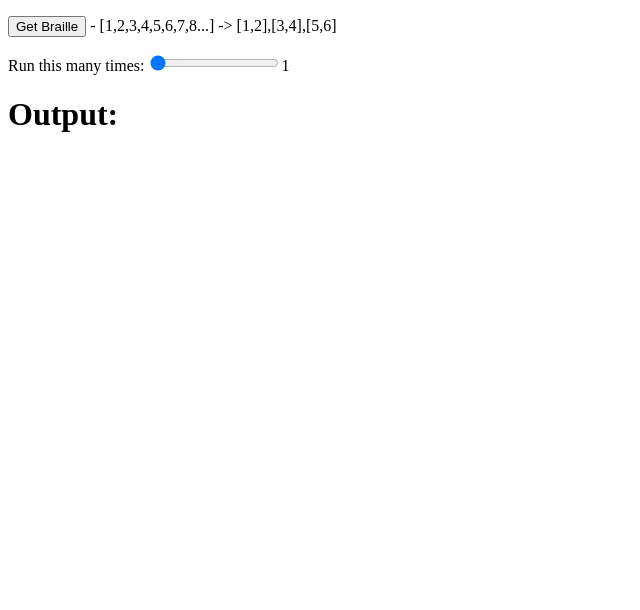
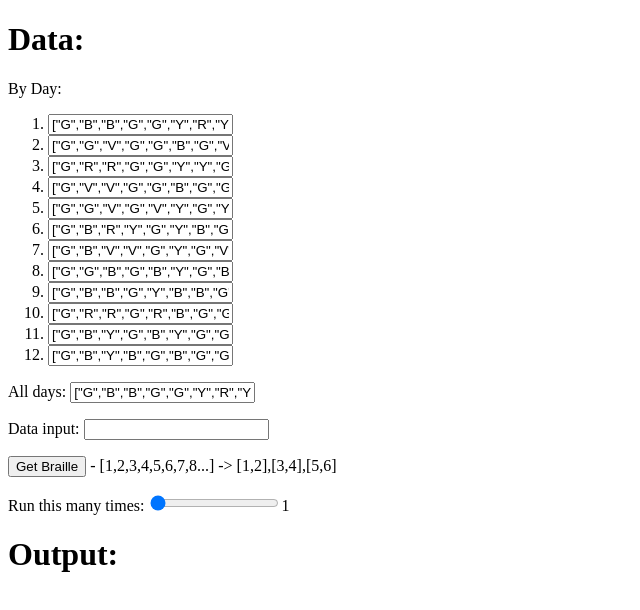
Before and after one commit to kadjar/CAH_foolery, a plain HTML site: page index.html in a window 1280 px wide. Shown: the whole page, without its empty margins (0-640 px from the left). Drawn offline with Linux system fonts and the light colour scheme.

Commit message:
manual input

```diff
--- a/index.html
+++ b/index.html
@@ -12,6 +12,12 @@
 
   <p>Offset (ignore this slider for now):<input type="range" name="points" min="0" max="20" value="0" id="offsetSlider"><span id="offsetDisplay">0</span></p>
   <p><button id='getBrailleButton'>Get Braille</button></p> -->
+  <h1>Data:</h1>
+  <p>By Day:</p>
+  <ol id='displayDataList'>
+  </ol>
+  <p>All days: <input type="text" name="" id="displayDataSingle"></p>
+  <p>Data input: <input type="text" id="brailleInput" /></p>
   <p><button id="createBrailleVertical">Get Braille</button> - [1,2,3,4,5,6,7,8...] -> [1,2],[3,4],[5,6]</p>
   <p>Run this many times: <input type="range" name="points" min="1" max="100" value="1" id="runCountSlider"><span id="runCountDisplay">1</span></p>
 
--- a/script.js
+++ b/script.js
@@ -7,6 +7,9 @@ var dom = {
   // offsetSlider: document.getElementById('offsetSlider'),
   // offsetDisplay: document.getElementById('offsetDisplay'),
   // brailleButton: document.getElementById('getBrailleButton')
+  displayDataList: document.getElementById('displayDataList'),
+  displayDataSingle: document.getElementById('displayDataSingle'),
+  brailleInput: document.getElementById('brailleInput'),
   brailleButton: document.getElementById('createBrailleVertical'),
   runCountSlider: document.getElementById('runCountSlider'),
   runCountDisplay: document.getElementById('runCountDisplay')
@@ -16,7 +19,15 @@ var tmpl = {
     table: function() { return document.createElement('table'); },
     row: function() { return document.createElement("tr"); },
     cell: function() { return document.createElement("td"); },
-    note: function() { return document.createElement('em'); }
+    note: function() { return document.createElement('em'); },
+    li: function() { return document.createElement('li'); },
+    textInput: function(value) {
+      var ti = document.createElement('input');
+      ti.setAttribute('type', 'text');
+      ti.setAttribute('value', value);
+
+      return ti;
+    }
 }
 
 function buildTable(el, dataset) {
@@ -92,14 +103,31 @@ function brailleComparator(inArr, key) {
 }
 
 dom.brailleButton.addEventListener('click', function() {
+  var na;
   for (var i=0; i < dom.runCountSlider.value; i++) {
-    buildTable(dom.body, lightdata.singlearray)
+    na = JSON.parse(dom.brailleInput.value);
+    na = na.multishift(i);
+    buildTable(dom.body, na)
   }
 })
 
 dom.runCountSlider.addEventListener('change', function(e) {
   dom.runCountDisplay.textContent = e.target.value;
 })
+
+function buildDisplayValues() {
+  for (var i=0; i < lightdata.arrayset.length; i++) {
+    var li = new tmpl.li();
+    var inp = new tmpl.textInput(JSON.stringify(lightdata.arrayset[i]))
+
+    li.appendChild(inp);
+    dom.displayDataList.appendChild(li);
+  }
+
+  dom.displayDataSingle.value = JSON.stringify(lightdata.singlearray);
+}
+
+buildDisplayValues()
 
 // function createBrailleTable(count) {
 //   var na = lightdata.singlearray.multishift(count || dom.offsetSlider.value)
```
